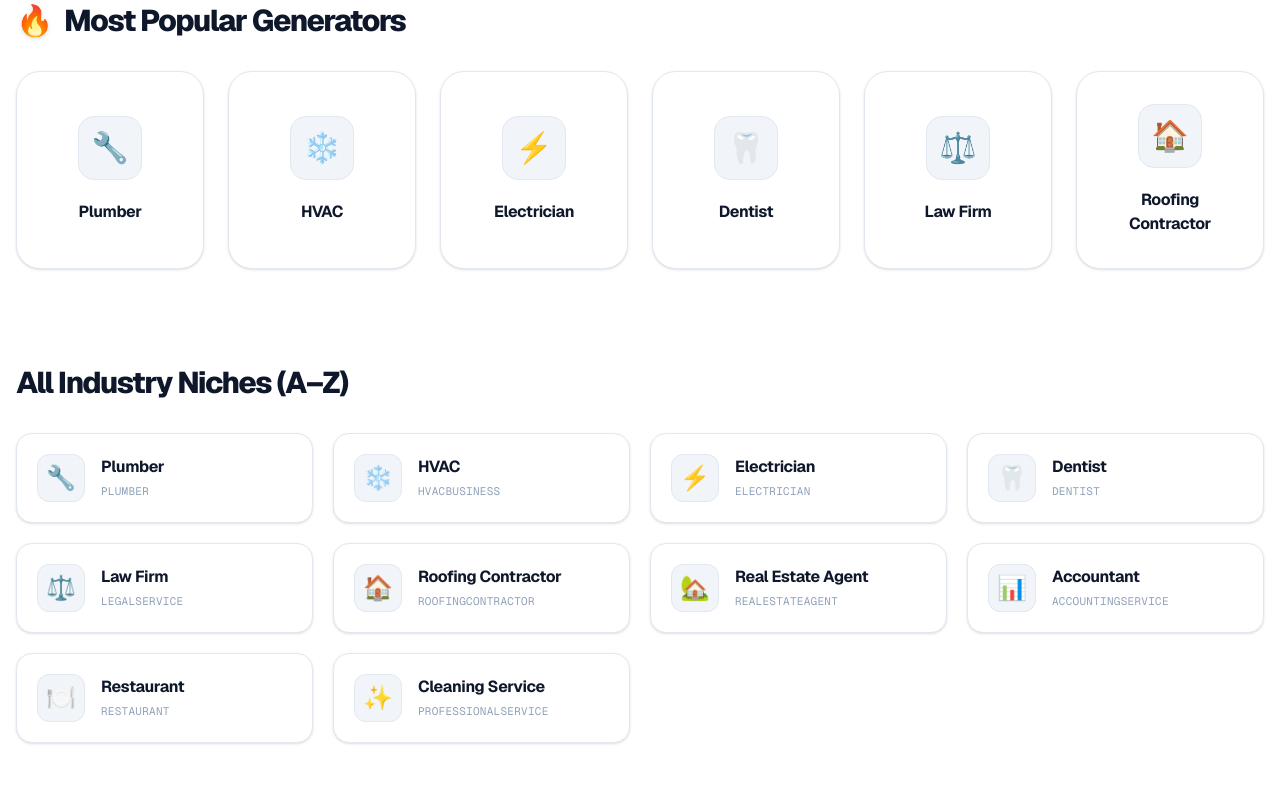
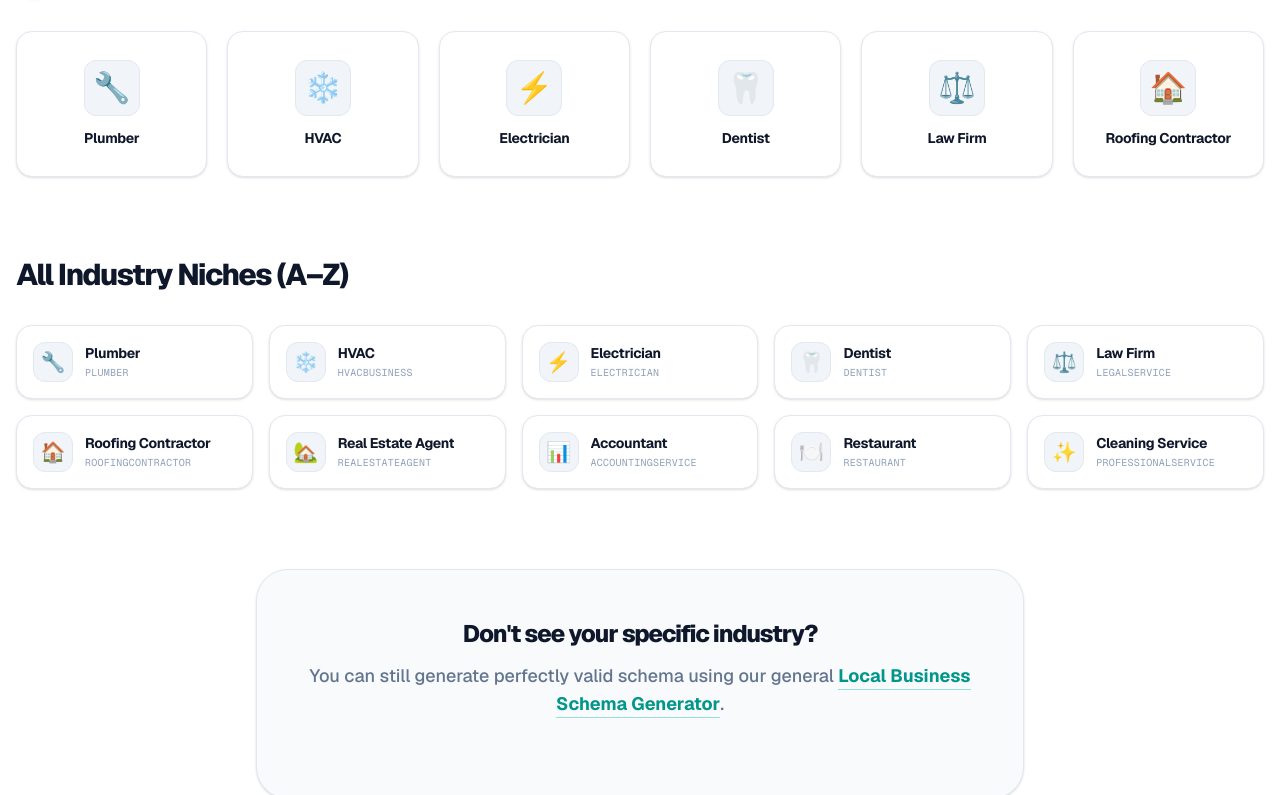
Before and after one commit to elghalibi10-ctrl/localschema-app, a Next.js app: page /niches in a window 1280 px wide. Shown: the part 765-1560 px from the top of the page. Built offline with nearby package versions, Linux system fonts and the light colour scheme.

Commit message:
Vercel-tier dark mode redesign and programmatic SEO overhaul

```diff
--- a/app/SchemaTool.tsx
+++ b/app/SchemaTool.tsx
@@ -95,8 +95,29 @@ interface CustomSelectProps {
 
 function CustomSelect({ id, value, options, onValueChange, placeholder = "Select…" }: CustomSelectProps) {
   const [open, setOpen] = useState(false);
+  const [menuStyle, setMenuStyle] = useState<React.CSSProperties>({});
   const containerRef = useRef<HTMLDivElement>(null);
   const listRef      = useRef<HTMLUListElement>(null);
+
+  // Calculate fixed position relative to trigger so the menu escapes
+  // any overflow:hidden / overflow-y:auto ancestor containers.
+  const calcMenuStyle = useCallback(() => {
+    if (!containerRef.current) return;
+    const r = containerRef.current.getBoundingClientRect();
+    setMenuStyle({ top: r.bottom + 6, left: r.left, width: r.width });
+  }, []);
+
+  // Recalculate on scroll / resize while open
+  useEffect(() => {
+    if (!open) return;
+    calcMenuStyle();
+    window.addEventListener("scroll", calcMenuStyle, true);
+    window.addEventListener("resize", calcMenuStyle);
+    return () => {
+      window.removeEventListener("scroll", calcMenuStyle, true);
+      window.removeEventListener("resize", calcMenuStyle);
+    };
+  }, [open, calcMenuStyle]);
 
   // Close on outside click
   useEffect(() => {
@@ -164,14 +185,14 @@ function CustomSelect({ id, value, options, onValueChange, placeholder = "Select
         </svg>
       </button>
 
-      {/* ── Floating menu ── */}
+      {/* ── Floating menu — fixed-positioned to escape overflow:hidden ancestors ── */}
       {open && (
         <div
-          className="absolute z-50 w-full mt-1.5
-            rounded-xl border shadow-2xl overflow-hidden
+          className="fixed z-[9999] rounded-xl border shadow-2xl overflow-hidden
             bg-white border-slate-200
             dark:bg-[#111111] dark:border-white/10
             dark:shadow-[0_24px_60px_-10px_rgba(0,0,0,0.7)]"
+          style={menuStyle}
         >
           <ul
             ref={listRef}
--- a/app/niches/page.tsx
+++ b/app/niches/page.tsx
@@ -61,7 +61,7 @@ export default function NichesPage() {
       />
 
       {/* ── HERO ──────────────────────────────────────────────────────────── */}
-      <section className="relative overflow-hidden pt-32 pb-24 px-4 border-b
+      <section className="relative overflow-hidden pt-20 pb-16 md:pt-32 md:pb-24 px-4 border-b
         border-slate-200 dark:border-white/[0.08]
         bg-white dark:bg-[#0A0A0A]">
 
@@ -93,7 +93,7 @@ export default function NichesPage() {
             {niches.length}+ Industries Supported
           </div>
 
-          <h1 className="text-5xl md:text-7xl font-extrabold tracking-tighter mb-8 leading-[1.05]
+          <h1 className="text-4xl md:text-5xl lg:text-7xl font-extrabold tracking-tighter mb-6 leading-[1.05]
             text-slate-900 dark:text-white">
             Local Business Schema{" "}
             <br className="hidden md:block" />
@@ -118,24 +118,24 @@ export default function NichesPage() {
       </section>
 
       {/* ── MAIN DIRECTORY ────────────────────────────────────────────────── */}
-      <section className="py-32 px-4 relative z-10">
+      <section className="py-14 md:py-24 px-4 relative z-10">
         <div className="max-w-7xl mx-auto">
 
           {/* Popular spotlight */}
           {popularNiches.length > 0 && (
-            <div className="mb-24">
+            <div className="mb-12 md:mb-20">
               <h2 className="text-2xl md:text-3xl font-extrabold tracking-tighter mb-8
                 flex items-center gap-3 text-slate-900 dark:text-white">
                 <span className="drop-shadow-sm">🔥</span> Most Popular Generators
               </h2>
 
-              <div className="grid grid-cols-2 sm:grid-cols-3 md:grid-cols-6 gap-4 md:gap-6">
+              <div className="grid grid-cols-3 md:grid-cols-6 gap-3 md:gap-5">
                 {popularNiches.map((niche) => (
                   <Link
                     key={niche.id}
                     href={`/generator/${niche.id}`}
-                    className="group flex flex-col items-center justify-center p-8 text-center
-                      rounded-3xl border transition-all duration-300
+                    className="group flex flex-col items-center justify-center p-4 md:p-7 text-center
+                      rounded-2xl border transition-all duration-300
                       bg-white border-slate-200 shadow-sm
                       hover:-translate-y-1 hover:border-teal-400/60 hover:shadow-[0_8px_30px_rgba(0,0,0,0.1)]
                       dark:bg-[#111111] dark:border-white/10 dark:shadow-none
@@ -143,15 +143,15 @@ export default function NichesPage() {
                       focus:outline-none focus:ring-2 focus:ring-teal-500
                       focus:ring-offset-2 focus:ring-offset-white dark:focus:ring-offset-[#0A0A0A]"
                   >
-                    <div className="w-16 h-16 rounded-2xl flex items-center justify-center
-                      text-3xl mb-5 border transition-all duration-300
+                    <div className="w-12 h-12 md:w-14 md:h-14 rounded-xl flex items-center justify-center
+                      text-2xl md:text-3xl mb-3 border transition-all duration-300
                       bg-slate-100 border-slate-200
                       group-hover:bg-teal-50 group-hover:border-teal-200 group-hover:scale-110
                       dark:bg-white/[0.04] dark:border-white/[0.06]
                       dark:group-hover:bg-teal-500/[0.10] dark:group-hover:border-teal-500/20">
                       {niche.icon}
                     </div>
-                    <span className="font-bold tracking-tight transition-colors
+                    <span className="font-bold text-sm tracking-tight transition-colors
                       text-slate-900 group-hover:text-teal-600
                       dark:text-white dark:group-hover:text-teal-400">
                       {niche.name}
@@ -169,12 +169,13 @@ export default function NichesPage() {
               All Industry Niches (A–Z)
             </h2>
 
-            <div className="grid grid-cols-1 sm:grid-cols-2 lg:grid-cols-3 xl:grid-cols-4 gap-4 md:gap-5">
+            <div className="grid grid-cols-2 sm:grid-cols-3 md:grid-cols-4 lg:grid-cols-5 gap-3 md:gap-4">
               {niches.map((niche) => (
                 <Link
                   key={niche.id}
                   href={`/generator/${niche.id}`}
-                  className="group flex items-center p-5 rounded-2xl border transition-all duration-300
+                  className="group flex flex-col sm:flex-row items-center sm:items-center
+                    p-3 sm:p-4 rounded-2xl border transition-all duration-300 text-center sm:text-left
                     bg-white border-slate-200 shadow-sm
                     hover:-translate-y-px hover:border-teal-400/60
                     hover:shadow-[0_6px_20px_rgba(0,0,0,0.08)]
@@ -184,22 +185,22 @@ export default function NichesPage() {
                     focus:outline-none focus:ring-2 focus:ring-teal-500
                     focus:ring-offset-2 focus:ring-offset-white dark:focus:ring-offset-[#0A0A0A]"
                 >
-                  <div className="w-12 h-12 rounded-xl flex items-center justify-center
-                    text-2xl mr-4 flex-shrink-0 border transition-colors duration-300
+                  <div className="w-10 h-10 rounded-xl flex items-center justify-center
+                    text-xl mb-2 sm:mb-0 sm:mr-3 flex-shrink-0 border transition-colors duration-300
                     bg-slate-100 border-slate-200
                     group-hover:bg-teal-50 group-hover:border-teal-200
                     dark:bg-white/[0.04] dark:border-white/[0.06]
                     dark:group-hover:bg-teal-500/[0.08] dark:group-hover:border-teal-500/20">
                     {niche.icon}
                   </div>
-                  <div className="text-left flex-grow overflow-hidden">
-                    <span className="font-bold tracking-tight block truncate transition-colors
+                  <div className="min-w-0 w-full sm:w-auto">
+                    <span className="font-bold text-sm tracking-tight block truncate transition-colors
                       text-slate-900 group-hover:text-teal-600
                       dark:text-white dark:group-hover:text-teal-400">
                       {niche.name}
                     </span>
                     <span
-                      className="text-[11px] font-mono mt-1 block truncate tracking-wide uppercase
+                      className="text-[10px] font-mono mt-0.5 block truncate tracking-wide uppercase
                         text-slate-400 dark:text-slate-500"
                       title={niche.schemaType}
                     >
@@ -212,7 +213,7 @@ export default function NichesPage() {
           </div>
 
           {/* Don't see your niche? */}
-          <div className="mt-24 rounded-[2rem] border p-10 md:p-12 text-center
+          <div className="mt-12 md:mt-20 rounded-[2rem] border p-8 md:p-12 text-center
             max-w-3xl mx-auto relative overflow-hidden
             bg-slate-50 border-slate-200 shadow-sm
             dark:bg-[#111111] dark:border-white/10 dark:shadow-[0_8px_30px_rgba(0,0,0,0.3)]">
@@ -244,7 +245,7 @@ export default function NichesPage() {
       </section>
 
       {/* ── BOTTOM CTA ────────────────────────────────────────────────────── */}
-      <section className="py-32 px-4 relative border-t
+      <section className="py-14 md:py-24 px-4 relative border-t
         bg-slate-50 border-slate-200
         dark:bg-[#0A0A0A] dark:border-white/[0.08]">
         <div className="max-w-5xl mx-auto text-center">
@@ -252,7 +253,7 @@ export default function NichesPage() {
             text-slate-900 dark:text-white">
             Need help adding schema to your site?
           </h2>
-          <p className="mb-16 text-lg md:text-xl font-medium max-w-2xl mx-auto
+          <p className="mb-10 md:mb-14 text-lg md:text-xl font-medium max-w-2xl mx-auto
             text-slate-500 dark:text-slate-400">
             Check out our free, step-by-step guides for implementing your
             generated JSON-LD code correctly to boost your local rankings.
```
Also changed, not shown: app/page.tsx (+13 -13 lines).
